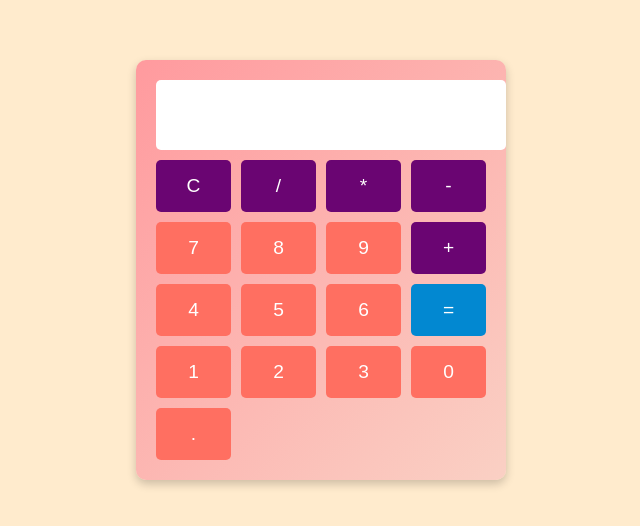
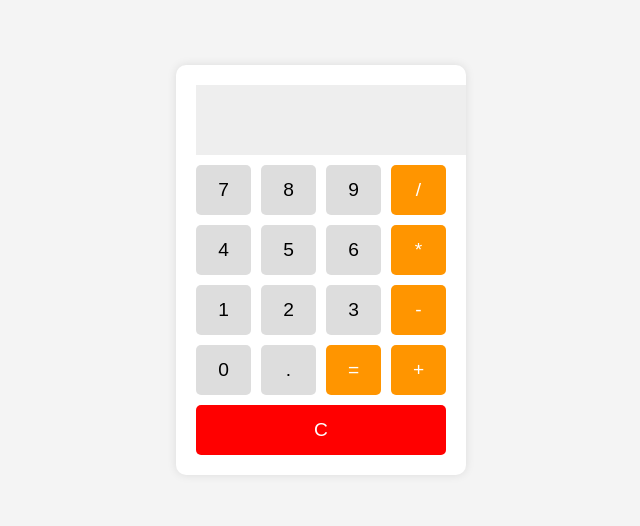
Before and after one commit to Dahirmuse/calc-js, a plain HTML site: page index.html in a window 1280 px wide. Shown: the part 138-664 px from the top of the page, without its empty margins (319-959 px from the left). Drawn offline with Linux system fonts and the light colour scheme.

Commit message:
Add files via upload

```diff
--- a/index.html
+++ b/index.html
@@ -3,31 +3,32 @@
 <head>
     <meta charset="UTF-8">
     <meta name="viewport" content="width=device-width, initial-scale=1.0">
-    <title>Colorful Calculator</title>
+    <title>Calculator</title>
     <style>
         body {
+            font-family: Arial, sans-serif;
             display: flex;
             justify-content: center;
             align-items: center;
             height: 100vh;
-            background-color: #ffebcd;
+            background-color: #f4f4f4;
         }
         .calculator {
-            background: linear-gradient(135deg, #ff9a9e, #fad0c4);
+            width: 250px;
+            background: white;
             padding: 20px;
             border-radius: 10px;
-            box-shadow: 0 4px 10px rgba(0, 0, 0, 0.2);
-            text-align: center;
+            box-shadow: 0 0 10px rgba(0, 0, 0, 0.1);
         }
         .display {
             width: 100%;
             height: 50px;
+            text-align: right;
             font-size: 1.5em;
-            text-align: right;
             padding: 10px;
             border: none;
-            background: #fff;
-            border-radius: 5px;
+            outline: none;
+            background: #eee;
             margin-bottom: 10px;
         }
         .buttons {
@@ -36,32 +37,22 @@
             gap: 10px;
         }
         button {
-            padding: 15px;
+            height: 50px;
             font-size: 1.2em;
             border: none;
-            background: #ff6f61;
-            color: white;
             cursor: pointer;
+            background: #ddd;
             border-radius: 5px;
-            transition: background 0.3s ease;
         }
         button:hover {
-            background: #d64550;
-        }
-        button:active {
-            background: #a33238;
+            background: #ccc;
         }
         .operator {
-            background: #6a0572;
+            background: #ff9500;
+            color: white;
         }
         .operator:hover {
-            background: #4a034f;
-        }
-        .equal {
-            background: #0288d1;
-        }
-        .equal:hover {
-            background: #01579b;
+            background: #e08900;
         }
     </style>
 </head>
@@ -69,40 +60,44 @@
     <div class="calculator">
         <input type="text" class="display" id="display" disabled>
         <div class="buttons">
-            <button class="operator" onclick="clearDisplay()">C</button>
-            <button class="operator" onclick="appendToDisplay('/')">/</button>
-            <button class="operator" onclick="appendToDisplay('*')">*</button>
-            <button class="operator" onclick="appendToDisplay('-')">-</button>
-            <button onclick="appendToDisplay('7')">7</button>
-            <button onclick="appendToDisplay('8')">8</button>
-            <button onclick="appendToDisplay('9')">9</button>
-            <button class="operator" onclick="appendToDisplay('+')">+</button>
-            <button onclick="appendToDisplay('4')">4</button>
-            <button onclick="appendToDisplay('5')">5</button>
-            <button onclick="appendToDisplay('6')">6</button>
-            <button class="equal" onclick="calculateResult()">=</button>
-            <button onclick="appendToDisplay('1')">1</button>
-            <button onclick="appendToDisplay('2')">2</button>
-            <button onclick="appendToDisplay('3')">3</button>
-            <button onclick="appendToDisplay('0')">0</button>
-            <button onclick="appendToDisplay('.')">.</button>
+            <button onclick="appendNumber('7')">7</button>
+            <button onclick="appendNumber('8')">8</button>
+            <button onclick="appendNumber('9')">9</button>
+            <button class="operator" onclick="appendOperator('/')">/</button>
+            <button onclick="appendNumber('4')">4</button>
+            <button onclick="appendNumber('5')">5</button>
+            <button onclick="appendNumber('6')">6</button>
+            <button class="operator" onclick="appendOperator('*')">*</button>
+            <button onclick="appendNumber('1')">1</button>
+            <button onclick="appendNumber('2')">2</button>
+            <button onclick="appendNumber('3')">3</button>
+            <button class="operator" onclick="appendOperator('-')">-</button>
+            <button onclick="appendNumber('0')">0</button>
+            <button onclick="appendNumber('.')">.</button>
+            <button class="operator" onclick="calculateResult()">=</button>
+            <button class="operator" onclick="appendOperator('+')">+</button>
+            <button onclick="clearDisplay()" style="grid-column: span 4; background: red; color: white;">C</button>
         </div>
     </div>
-
     <script>
-        function appendToDisplay(value) {
-            document.getElementById('display').value += value;
+        let display = document.getElementById('display');
+        function appendNumber(number) {
+            display.value += number;
         }
-        function clearDisplay() {
-            document.getElementById('display').value = '';
+        function appendOperator(operator) {
+            if (display.value !== '') {
+                display.value += operator;
+            }
         }
         function calculateResult() {
             try {
-                document.getElementById('display').value = eval(document.getElementById('display').value);
-            } catch (error) {
-                alert('Invalid Expression');
-                clearDisplay();
+                display.value = eval(display.value);
+            } catch {
+                display.value = 'Error';
             }
+        }
+        function clearDisplay() {
+            display.value = '';
         }
     </script>
 </body>
```
